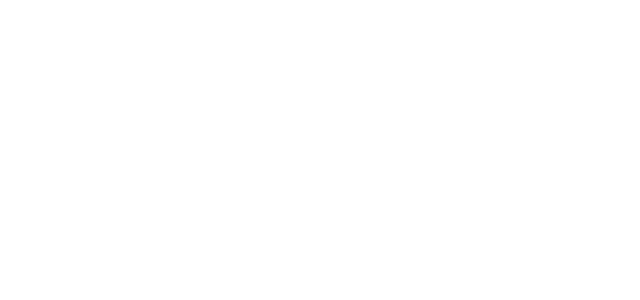
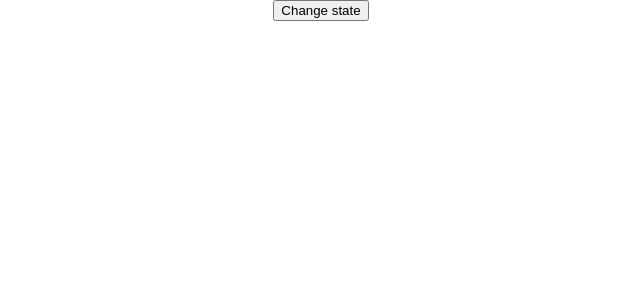
Before and after one commit to cookieMonsterDev/react-playground, a React (Create React App) app: page / in a window 1280 px wide. Shown: the top 300 px of the page, without its empty margins (127-767 px from the left). Built offline with nearby package versions, Linux system fonts and the light colour scheme.

Commit message:
feat(hook): add custom hook useOutside

```diff
--- a/package.json
+++ b/package.json
@@ -8,7 +8,7 @@
     "@testing-library/user-event": "^13.2.1",
     "react": "^18.2.0",
     "react-dom": "^18.2.0",
-    "react-scripts": "5.0.1",
+    "react-scripts": "^5.0.1",
     "styled-components": "^5.3.6",
     "web-vitals": "^2.1.0"
   },
--- a/src/App.js
+++ b/src/App.js
@@ -3,11 +3,12 @@
 // import HookUseCallback from './components/ReactHooksEx/HookUseCallback';
 // import HookUseContext from './components/ReactHooksEx/HookUseContext';
 // import HookUseReducer from "./components/ReactHooksEx/HookUseReducer";
+import HookUseOutside from "./components/ReactCustomHooksEx/HookUseOutside";
 
 function App() {
   return (
     <div>
-
+      <HookUseOutside />
     </div>
   );
 }
--- /dev/null
+++ b/src/components/ReactCustomHooksEx/HookUseOutside/Hook.jsx
@@ -0,0 +1,26 @@
+import { useEffect } from 'react';
+
+const useOutside = (ref, exRef = null, handler) => {
+  useEffect(() => {
+    const handleClick = (e) => {
+      const element = ref?.current;
+      const exception = exRef?.current;
+
+      if(exception.contains(e.target)) return;
+
+      if (!element || element.contains(e.target)) return;
+
+      handler();
+    };
+
+    document.addEventListener('mousedown', handleClick);
+    document.addEventListener('touchstart', handleClick);
+
+    return () => {
+      document.removeEventListener('mousedown', handleClick);
+      document.removeEventListener('touchstart', handleClick);
+    };
+  }, [ref, exRef, handler]);
+};
+
+export default useOutside;
--- /dev/null
+++ b/src/components/ReactCustomHooksEx/HookUseOutside/index.jsx
@@ -0,0 +1,47 @@
+import useOutside from './Hook';
+import styled from 'styled-components';
+import { useRef, useState } from 'react';
+
+// The exeption ref (exRef), solve the problem in case if we do not link the ref to whole container
+
+const HookUseOutside = () => {
+  const ref = useRef(null);
+  const exRef = useRef(null);
+  const [isOn, setOn] = useState(false);
+  useOutside(ref, exRef, () => setOn(false));
+
+  return (
+    <Container>
+      <Button onClick={() => setOn((prev) => !prev)} ref={exRef}>
+        Change state
+      </Button>
+      <Box2 state={isOn} ref={ref} />
+    </Container>
+  );
+};
+
+export default HookUseOutside;
+
+const Container = styled.div`
+  width: 70vw;
+  height: 70vh;
+  display: flex;
+  justify-content: center;
+  align-items: center;
+`;
+
+const Button = styled.button`
+  position: absolute;
+  top: 0;
+`;
+
+const Box2 = styled.div`
+  width: 30rem;
+  height: 30rem;
+  background-color: yellow;
+  position: absolute;
+
+  display: none;
+
+  ${(props) => props.state && 'display: block'}
+`;
```
Also changed, not shown: 1 other file (tests, documents, lock files or other folders).
